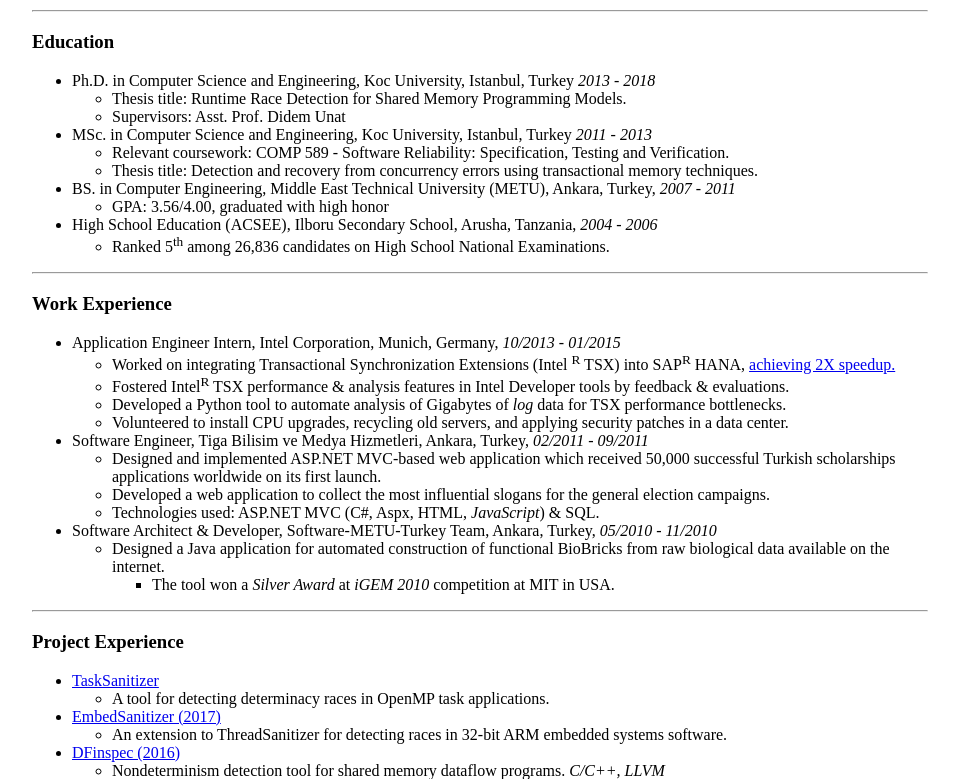
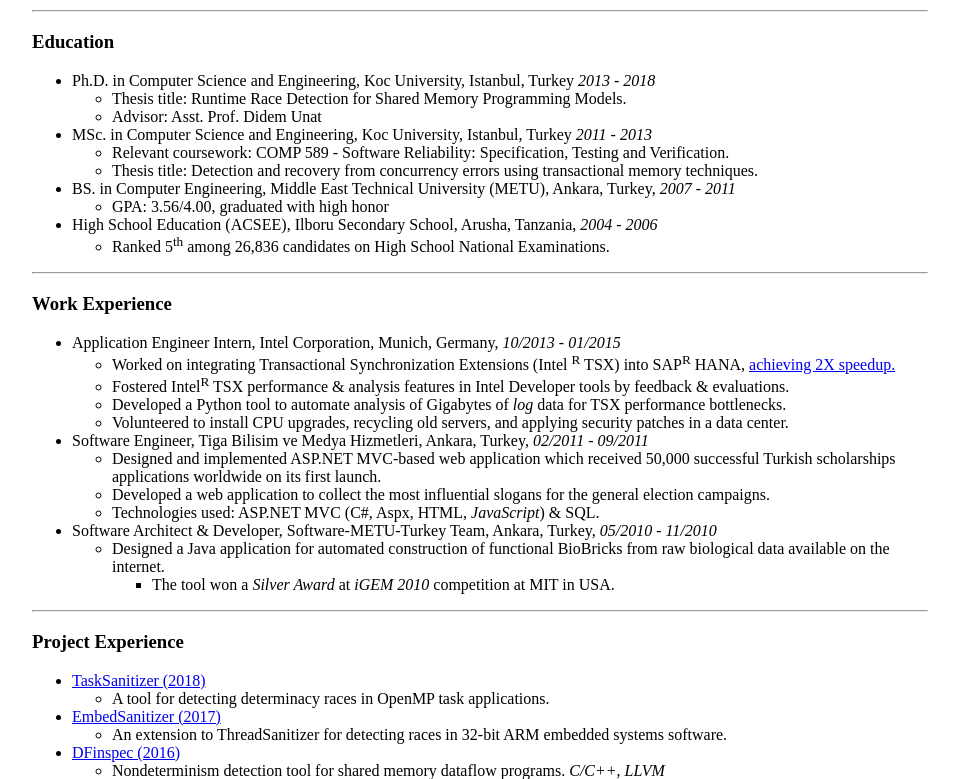
Before and after one commit to hassansalehe/hassansalehe.github.io, a Jekyll site: the page built from resume/index.md, in a window 1280 px wide and 1400 px high. Shown: the part 303-1082 px from the top of the window, without its empty margins (160-1119 px from the left). Built offline with Jekyll 4.4.1, drawn with Linux system fonts in a browser that asks for light colours.

Commit message:
Update index.md

```diff
--- a/resume/index.md
+++ b/resume/index.md
@@ -21,7 +21,7 @@ Please contact me for a shorter and more compact version.
 * Ph.D. in Computer Science and Engineering,
 Koc University, Istanbul, Turkey _2013 - 2018_ <!--  * GPA: 3.77/4.00-->
    * Thesis title: Runtime Race Detection for Shared Memory Programming Models.
-   * Supervisors: Asst. Prof. Didem Unat
+   * Advisor: Asst. Prof. Didem Unat
 * MSc. in Computer Science and Engineering,
 Koc University, Istanbul, Turkey _2011 - 2013_  <!--  * GPA: 3.80/4.00-->
    * Relevant coursework: COMP 589 - Software Reliability: Specification, Testing and Verification.
@@ -53,7 +53,7 @@ general election campaigns.
 
 ---
 ### Project Experience
-* [TaskSanitizer](https://github.com/hassansalehe/TaskSanitizer)
+* [TaskSanitizer (2018)](https://github.com/hassansalehe/TaskSanitizer)
   * A tool for detecting determinacy races in OpenMP task applications.
 
 * [EmbedSanitizer (2017)](https://github.com/hassansalehe/embedsanitizer)
```
